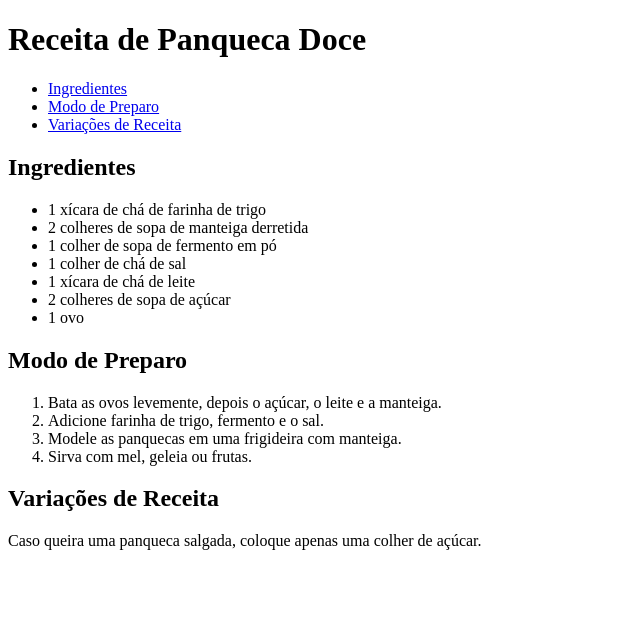
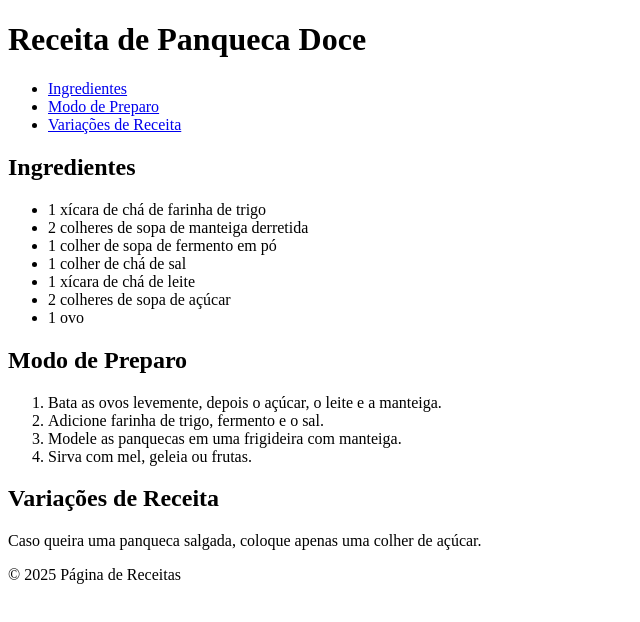
Before and after one commit to murilo-neto26/Projeto-03, a plain HTML site: page index.html in a window 1280 px wide. Shown: the whole page, without its empty margins (0-640 px from the left). Drawn offline with Linux system fonts and the light colour scheme.

Commit message:
Update index.html

```diff
--- a/index.html
+++ b/index.html
@@ -38,5 +38,7 @@
     <footer>
         <h2 id="variacoes">Variações de Receita</h1>
         <p>Caso queira uma panqueca salgada, coloque apenas uma colher de açúcar.</p>
+        <p>© 2025 Página de Receitas</p>
     </footer>
+
 </html>
```
